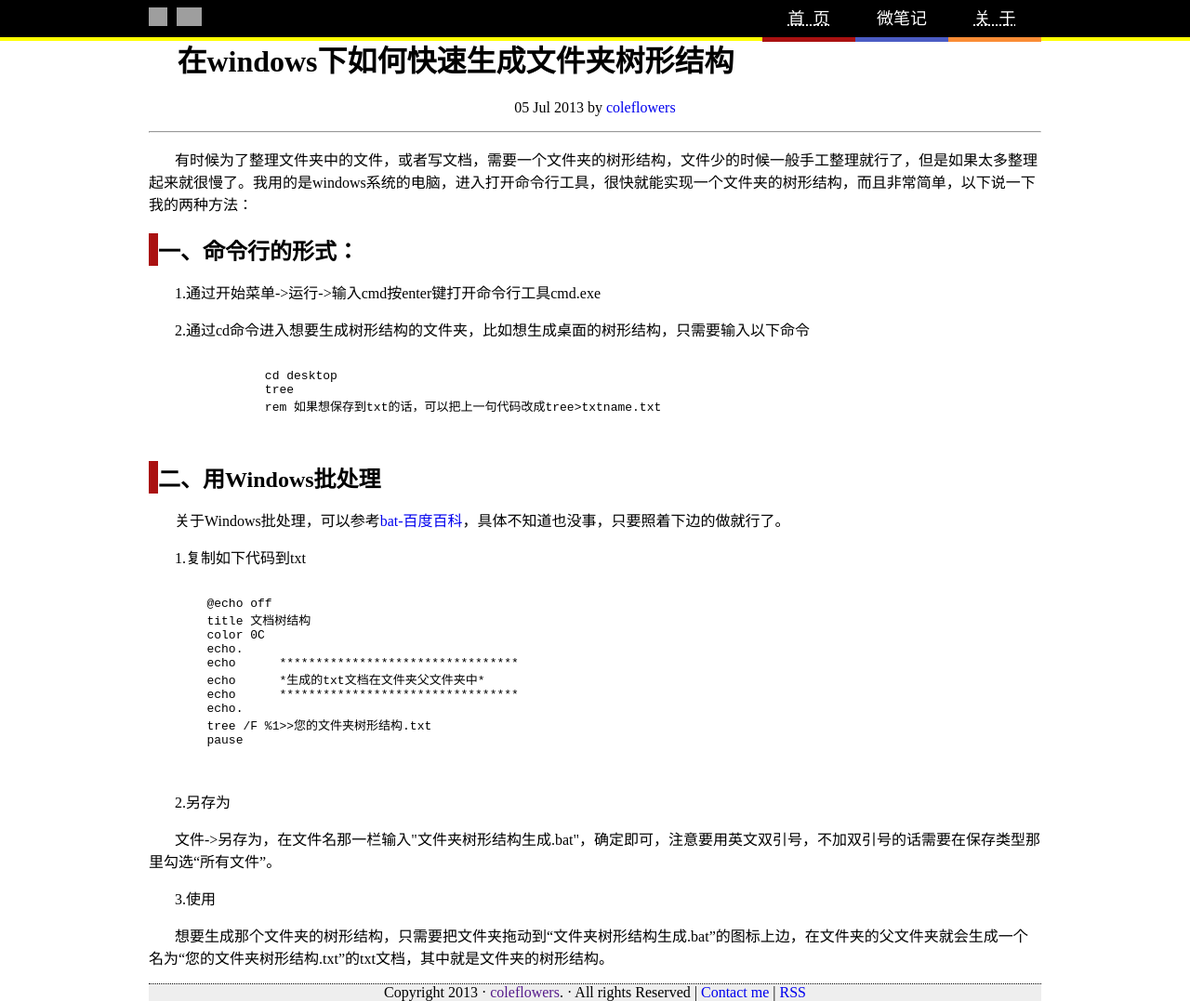
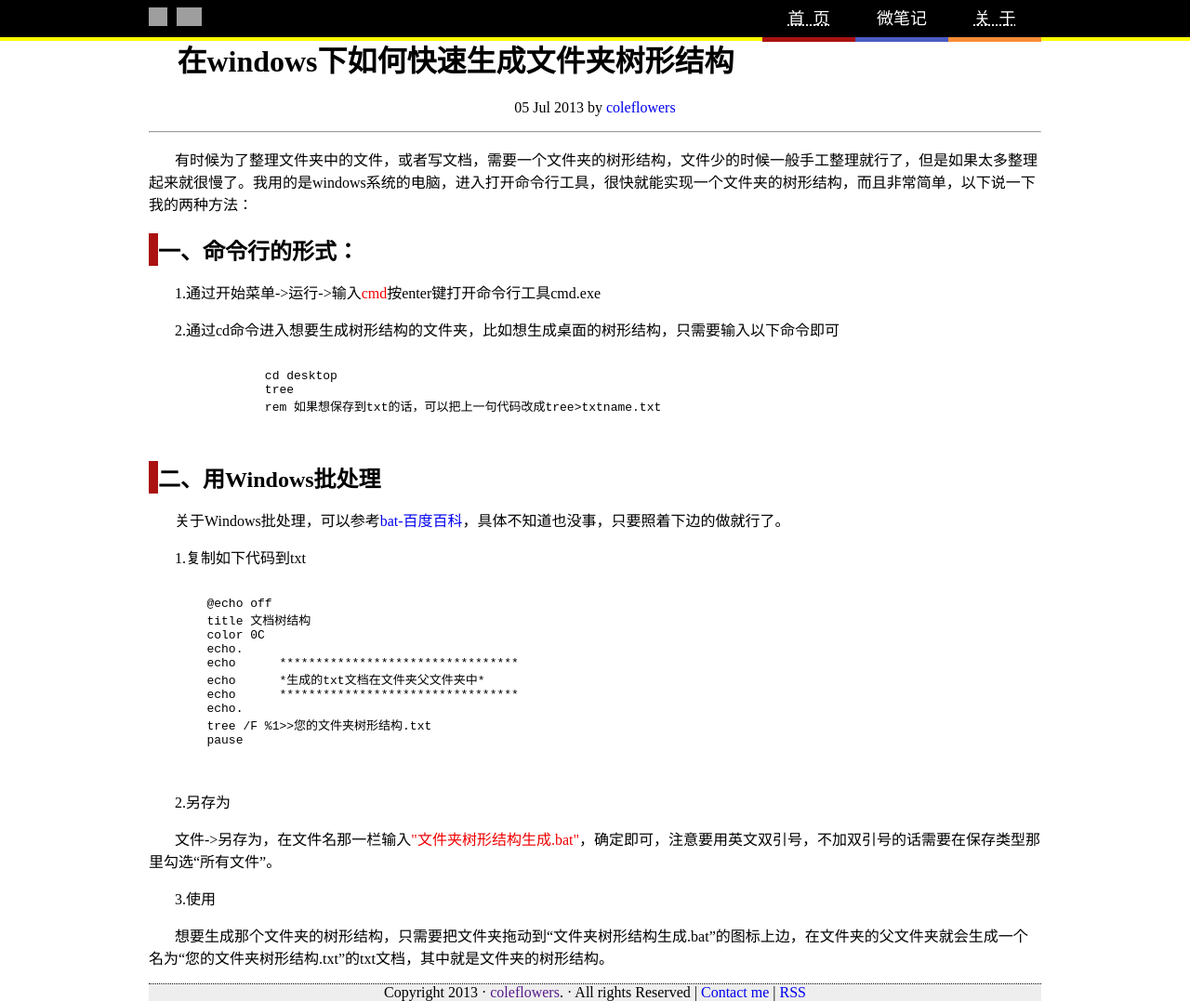
Before and after one commit to coleflowers/coleflowers.github.io, a Jekyll site: the page built from _posts/2013-07-05-hello-world.html, in a window 1280 px wide. Shown: the whole page at 93% size. Built offline with Jekyll 4.4.1, drawn with Linux system fonts in a browser that asks for light colours; comment, search, counter and statistics services are not loaded; grey boxes are pictures that could not be loaded.

Commit message:
articles

```diff
--- a/_posts/2013-07-05-hello-world.html
+++ b/_posts/2013-07-05-hello-world.html
@@ -7,8 +7,8 @@ sort: other
 ---
 <p styel="background:#eee">有时候为了整理文件夹中的文件，或者写文档，需要一个文件夹的树形结构，文件少的时候一般手工整理就行了，但是如果太多整理起来就很慢了。我用的是windows系统的电脑，进入打开命令行工具，很快就能实现一个文件夹的树形结构，而且非常简单，以下说一下我的两种方法：</p>
 <h2>一、命令行的形式：</h2>
-<p>1.通过开始菜单->运行->输入<span color="#f00;">cmd</span>按enter键打开命令行工具cmd.exe</p>
-<p>2.通过cd命令进入想要生成树形结构的文件夹，比如想生成桌面的树形结构，只需要输入以下命令
+<p>1.通过开始菜单->运行->输入<font color="#f00;">cmd</font>按enter键打开命令行工具cmd.exe</p>
+<p>2.通过cd命令进入想要生成树形结构的文件夹，比如想生成桌面的树形结构，只需要输入以下命令即可
 	<pre>
 		<code>
 		cd desktop
@@ -36,6 +36,6 @@ sort: other
 	</pre>
 </p>
 <p>2.另存为</p>
-<p>文件->另存为，在文件名那一栏输入<span color="#f00;">"文件夹树形结构生成.bat"</span>，确定即可，注意要用英文双引号，不加双引号的话需要在保存类型那里勾选“所有文件”。</p>
+<p>文件->另存为，在文件名那一栏输入<font color="#f00;">"文件夹树形结构生成.bat"</font>，确定即可，注意要用英文双引号，不加双引号的话需要在保存类型那里勾选“所有文件”。</p>
 <p>3.使用</p>
 <p>想要生成那个文件夹的树形结构，只需要把文件夹拖动到“文件夹树形结构生成.bat”的图标上边，在文件夹的父文件夹就会生成一个名为“您的文件夹树形结构.txt”的txt文档，其中就是文件夹的树形结构。</p>
```
